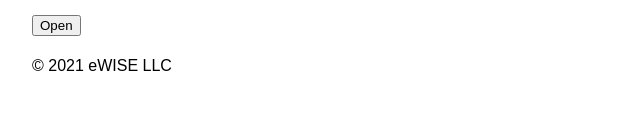
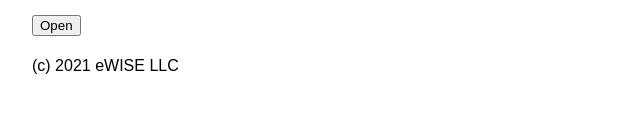
Before and after one commit to satch421/statewise, a plain HTML site: page pvend2.html in a window 1280 px wide. Shown: the part 537-650 px from the top of the page, 18-658 px from the left. Drawn offline with Linux system fonts and the light colour scheme.

Commit message:
Update pvend2.html

```diff
--- a/pvend2.html
+++ b/pvend2.html
@@ -50,5 +50,5 @@
 <h2>            </h2>
 
 <footer>
-© 2021 eWISE LLC
+(c) 2021 eWISE LLC
 </footer>
```
